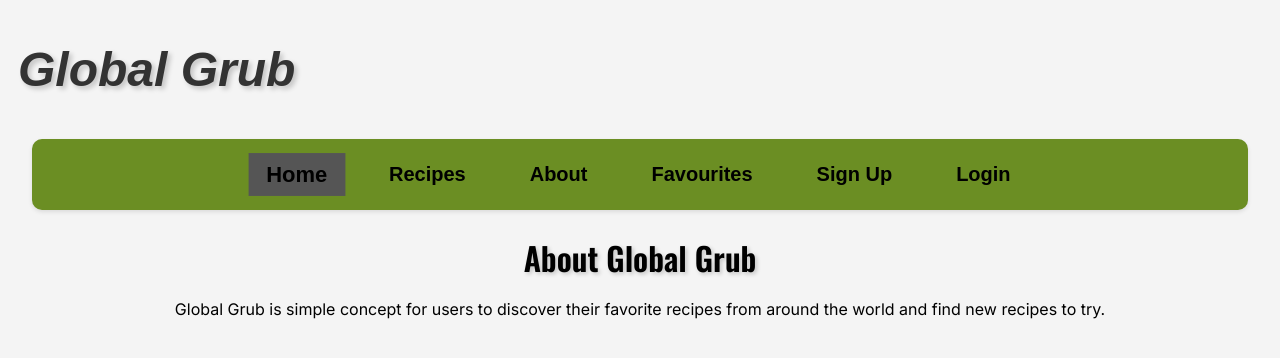
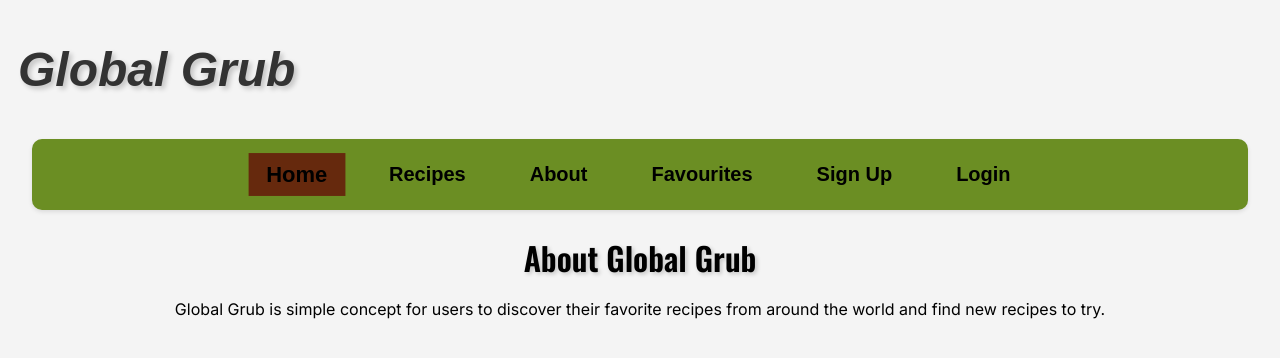
Before and after one commit to ColmN-Dev/GlobalGrub, a Flask app: page /about in a window 1280 px wide, with the pointer over the restyled element. Shown: the top 358 px of the page. Run offline with Flask 3, Linux system fonts and the light colour scheme.

Commit message:
Update css hover

```diff
--- a/static/css/style.css
+++ b/static/css/style.css
@@ -36,7 +36,7 @@ body {
 }
 
 .navbar a:hover {
-    background-color: #555;
+    background-color: rgb(102, 41, 13);
     transform: scale(1.1);
     transition: all 0.3s ease-in-out;
 
```
